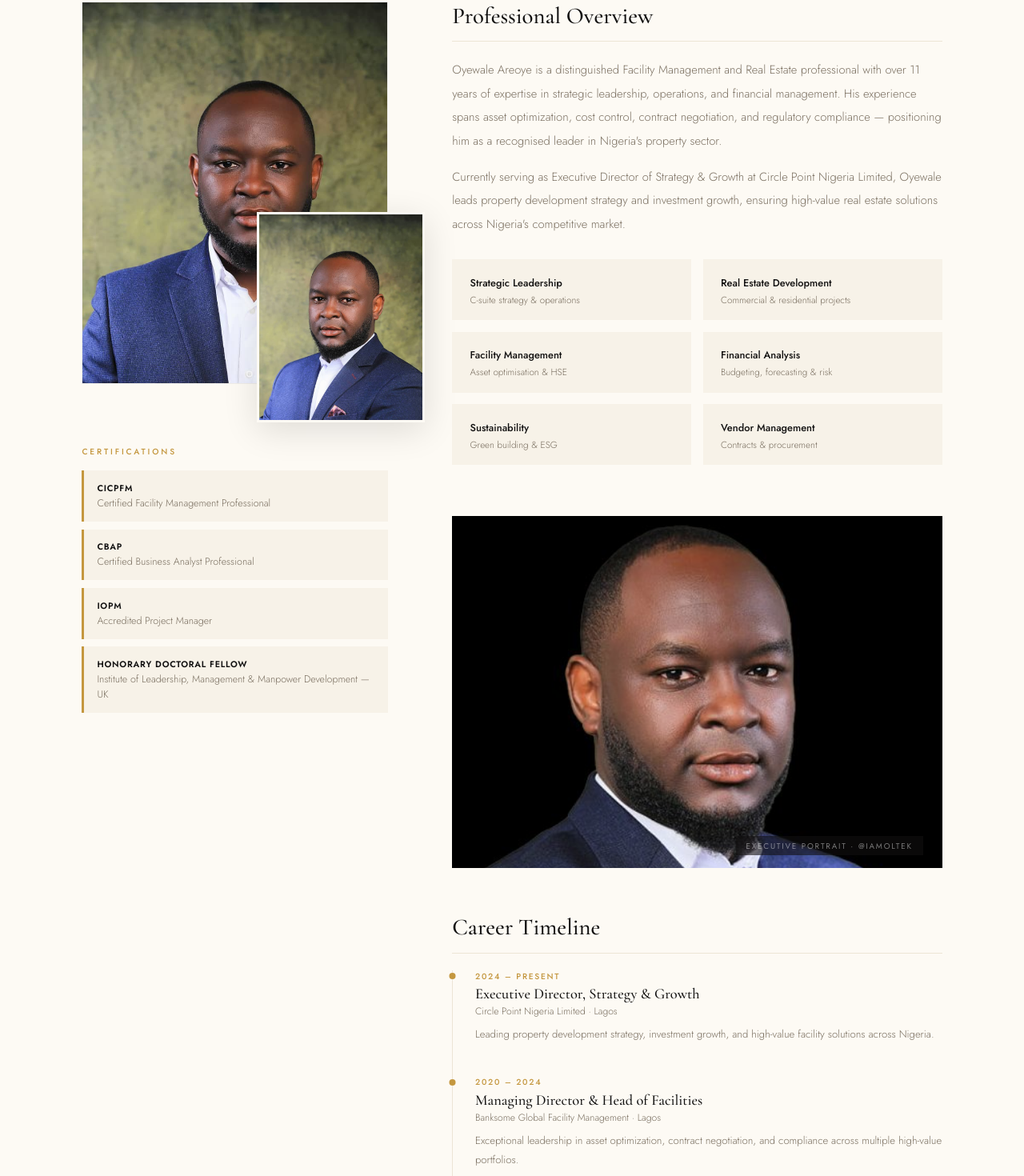
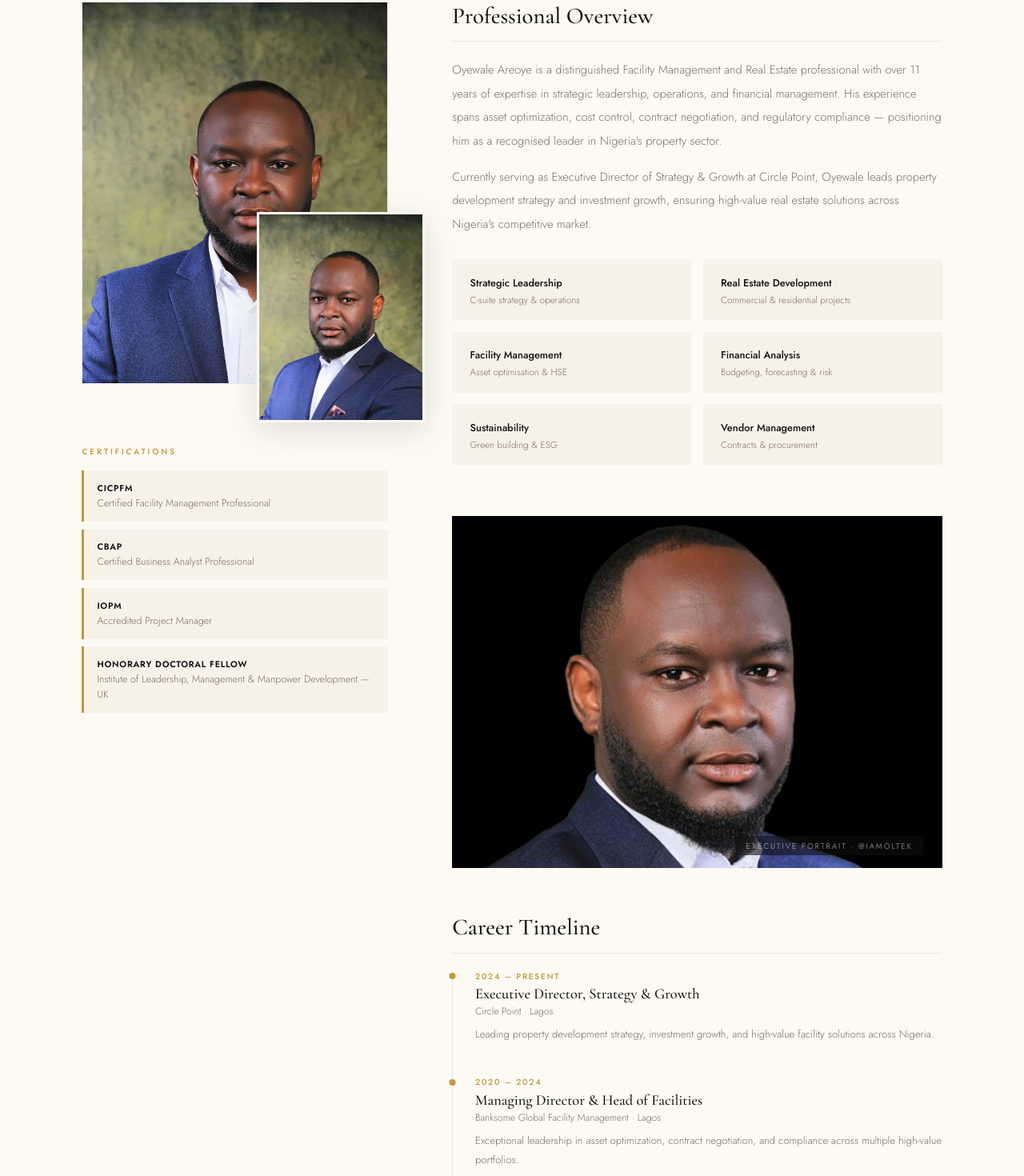
Before and after one commit to Martin-do/iamoltek_v3, a React (Vite) app: page /about in a window 1280 px wide. Shown: the part 678-2148 px from the top of the page at 80% size. Built offline with nearby package versions, Linux system fonts and the light colour scheme; a web font is replaced by a local one.

Commit message:
content(company): rename 'Circle Point Nigeria Limited' to 'Circle Point' per request

```diff
--- a/src/pages/About.jsx
+++ b/src/pages/About.jsx
@@ -20,7 +20,7 @@ const expertise = [
 ]
 
 const timeline = [
-  { year: '2024 – Present', role: 'Executive Director, Strategy & Growth',  org: 'Circle Point Nigeria Limited · Lagos',       desc: 'Leading property development strategy, investment growth, and high-value facility solutions across Nigeria.' },
+  { year: '2024 – Present', role: 'Executive Director, Strategy & Growth',  org: 'Circle Point · Lagos',       desc: 'Leading property development strategy, investment growth, and high-value facility solutions across Nigeria.' },
   { year: '2020 – 2024',   role: 'Managing Director & Head of Facilities',  org: 'Banksome Global Facility Management · Lagos', desc: 'Exceptional leadership in asset optimization, contract negotiation, and compliance across multiple high-value portfolios.' },
   { year: '2013 – 2020',   role: 'Senior Facility & Real Estate Manager',   org: 'Multiple Institutions · Nigeria',            desc: 'Built deep expertise across large-scale commercial and residential developments throughout Nigeria.' },
 ]
@@ -37,7 +37,7 @@ const memberships = ['IFMA', 'IWFM', 'IIBA', 'IOPM', 'ILMMD UK']
 const moments = [
   { img: arrival,    cap: 'In the Field · Professional Circuit' },
   { img: networking, cap: 'Networking & Leadership Engagement' },
-  { img: cpEvent1,   cap: 'CirclePoint Nigeria · Property Sector' },
+  { img: cpEvent1,   cap: 'Circle Point · Property Sector' },
   { img: cpEvent2,   cap: 'Industry Connections · Lagos' },
 ]
 
@@ -104,8 +104,8 @@ export default function About() {
                 in Nigeria's property sector.
               </p>
               <p className={styles.text}>
-                Currently serving as Executive Director of Strategy &amp; Growth at Circle Point
-                Nigeria Limited, Oyewale leads property development strategy and investment growth,
+                Currently serving as Executive Director of Strategy &amp; Growth at Circle Point,
+                Oyewale leads property development strategy and investment growth,
                 ensuring high-value real estate solutions across Nigeria's competitive market.
               </p>
               <div className={styles.expGrid}>
--- a/src/pages/Home.jsx
+++ b/src/pages/Home.jsx
@@ -89,7 +89,7 @@ export default function Home() {
             </p>
             <div className={`${styles.heroBadges} fade-up-d2`}>
               {[
-                'Executive Director, Strategy & Growth — CirclePoint Nigeria',
+                'Executive Director, Strategy & Growth — Circle Point',
                 'Founder, The Oyewale Areoye Initiative',
                 'Atobase of Okeluse Kingdom, Ondo State',
                 'Honorary Doctoral Fellow — ILMMD UK',
```
